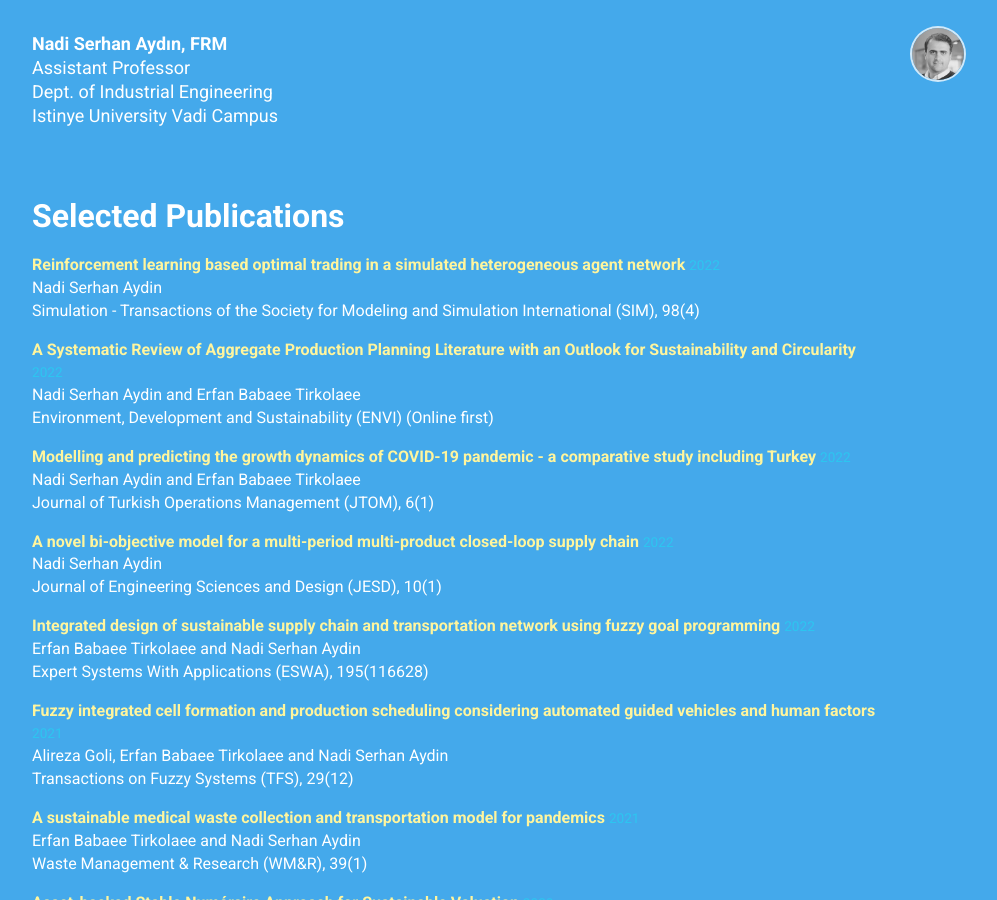
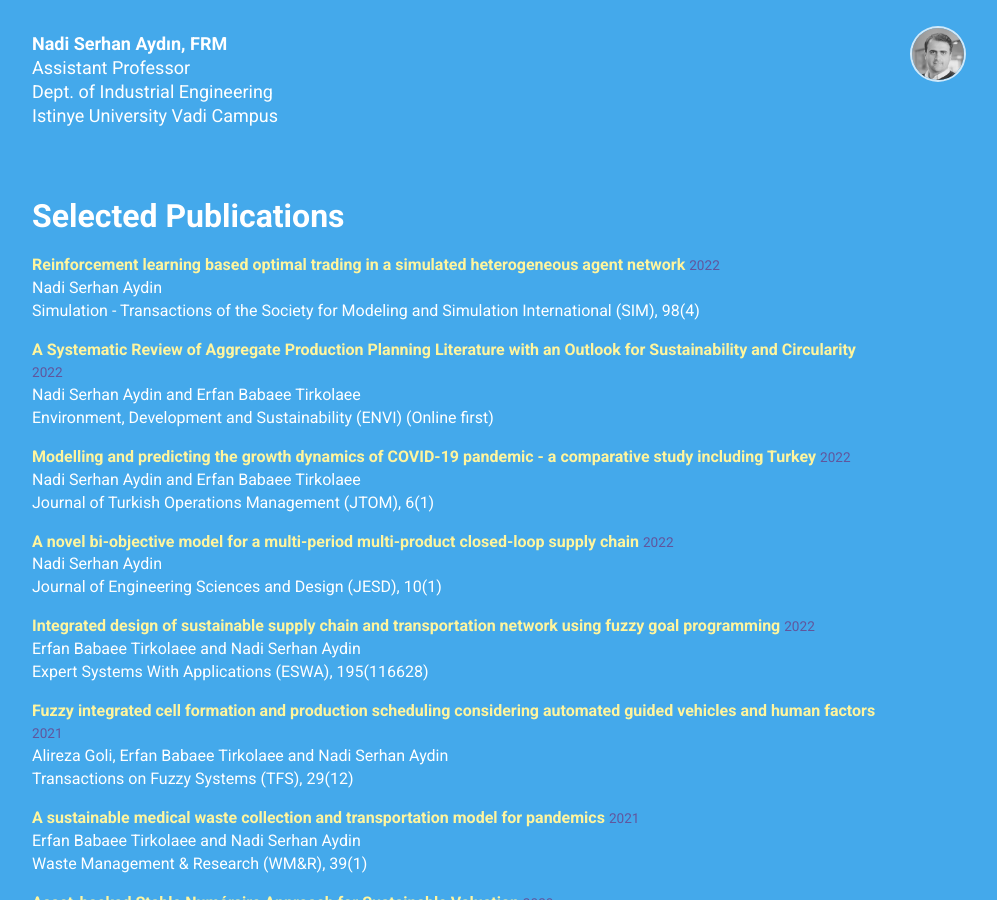
Before and after one commit to nsydn/nsydn.github.io, a Jekyll site: the page built from index.html, in a window 1280 px wide and 900 px high, scrolled down 817 px. Shown: the whole window, without its empty margins (38-1035 px from the left). Built offline with Jekyll 4.4.1, drawn with Linux system fonts in a browser that asks for light colours; nearby versions of some CDN libraries.

Commit message:
Update albertine.html

```diff
--- a/_layouts/albertine.html
+++ b/_layouts/albertine.html
@@ -149,7 +149,7 @@ It is threatened by habitat loss.
             {% if publication.type == 'journal_preprint' %}
               {{ publication.status }}
             {% else %}
-              <font color="#16E2F5">
+              <font color="#7D0552">
                 {{ publication.year }}
               </font>
             {% endif %}
```
